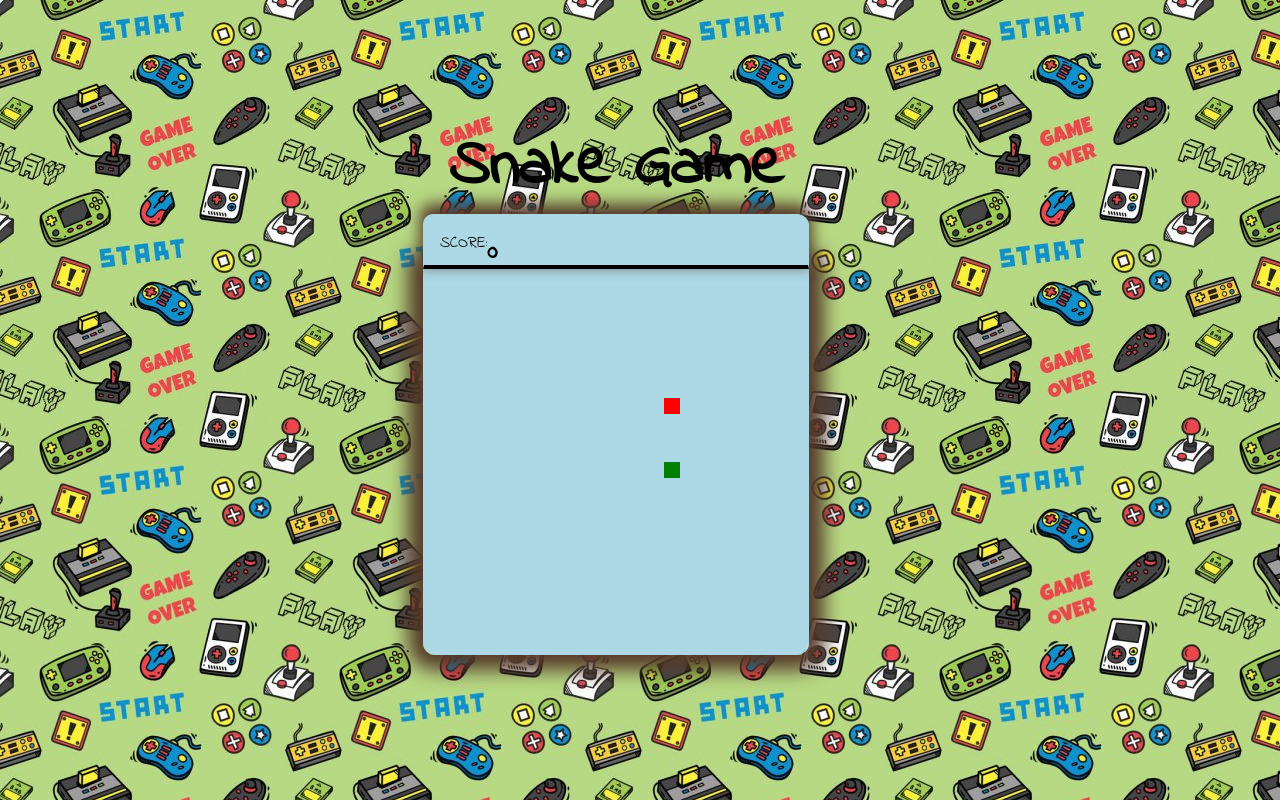
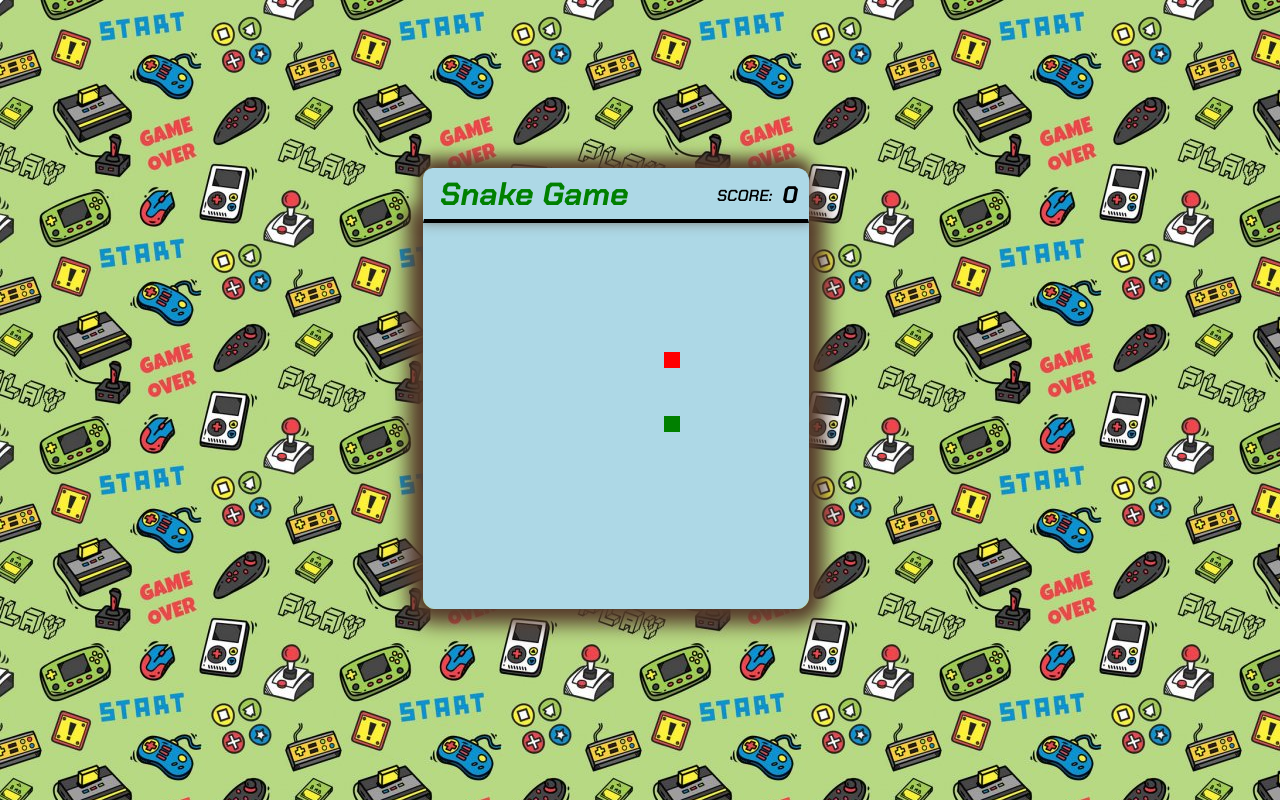
Before and after one commit to KevinPinsan/snakeGame, a plain HTML site: page index.html in a window 1280 px wide. Drawn offline with Linux system fonts and the light colour scheme.

Commit message:
correção no estilo do  titulo e no score.

```diff
--- a/index.html
+++ b/index.html
@@ -7,15 +7,17 @@
     <link rel="stylesheet" href="style.css">
     <script defer src="script.js"></script>
 
+
     <link rel="preconnect" href="https://fonts.gstatic.com">
-    <link href="https://fonts.googleapis.com/css2?family=Indie+Flower&display=swap" rel="stylesheet">
+    <link href="https://fonts.googleapis.com/css2?family=Chakra+Petch:ital,wght@1,600;1,700&display=swap" rel="stylesheet">
 </head>
 <body>
-    <h1>Snake Game</h1>
+
     <div id="scoreBar">
+        <h1>Snake Game</h1>
         <div class="score">
             <p>SCORE:</p>
-            <h2 id="scoreNum"></h2>
+            <h2 id="scoreNum" style="margin: 10px;"></h2>
         </div>
     </div>
     <canvas id="snake" width="384" height="384"></canvas>
--- a/style.css
+++ b/style.css
@@ -1,5 +1,5 @@
 *{
-    font-family: 'Indie Flower', cursive;
+    font-family: 'Chakra Petch', sans-serif;
 }
 
 body{
@@ -14,6 +14,7 @@ body{
     background-image:url(./backGroundWallpaper.jpg)
 }
 #scoreBar{
+    display: flex;
     width: 384px;
     height: 50px;
     z-index: 0;
@@ -31,11 +32,6 @@ body{
     margin-left: 1em;
 }
 
-}
-#scoreNum{
-    margin: 10px;
-}
-
 canvas{
     border: 1px solid lightblue;
     border-radius:0px 0px 12px 12px;
@@ -43,6 +39,9 @@ canvas{
 }
 
 h1{
-    font-size: 4rem;
-    margin:0;
-}
+    width: 90vw;
+    font-family: 'Chakra Petch', sans-serif;
+    color: green;
+    display: flex;
+    align-items: center;
+    margin-left: 1rem;
```
